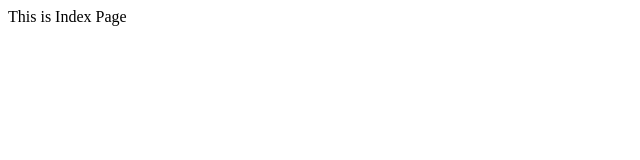
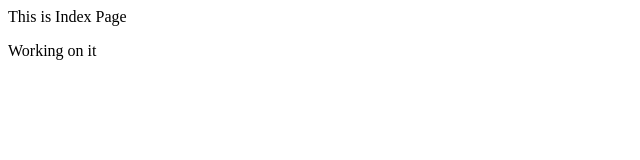
Before and after one commit to Gaurav-2k1/proj, a Nuxt app: page / in a window 1280 px wide. Shown: the top 160 px of the page, without its empty margins (0-640 px from the left). Built offline with nearby package versions, Linux system fonts and the light colour scheme.

Commit message:
Minor Changes

```diff
--- a/pages/index.vue
+++ b/pages/index.vue
@@ -1,5 +1,8 @@
 <template>
-  <div>This is Index Page</div>
+  <div>
+    This is Index Page
+    <p>Working on it</p>
+  </div>
 </template>
 
 <script>
```
